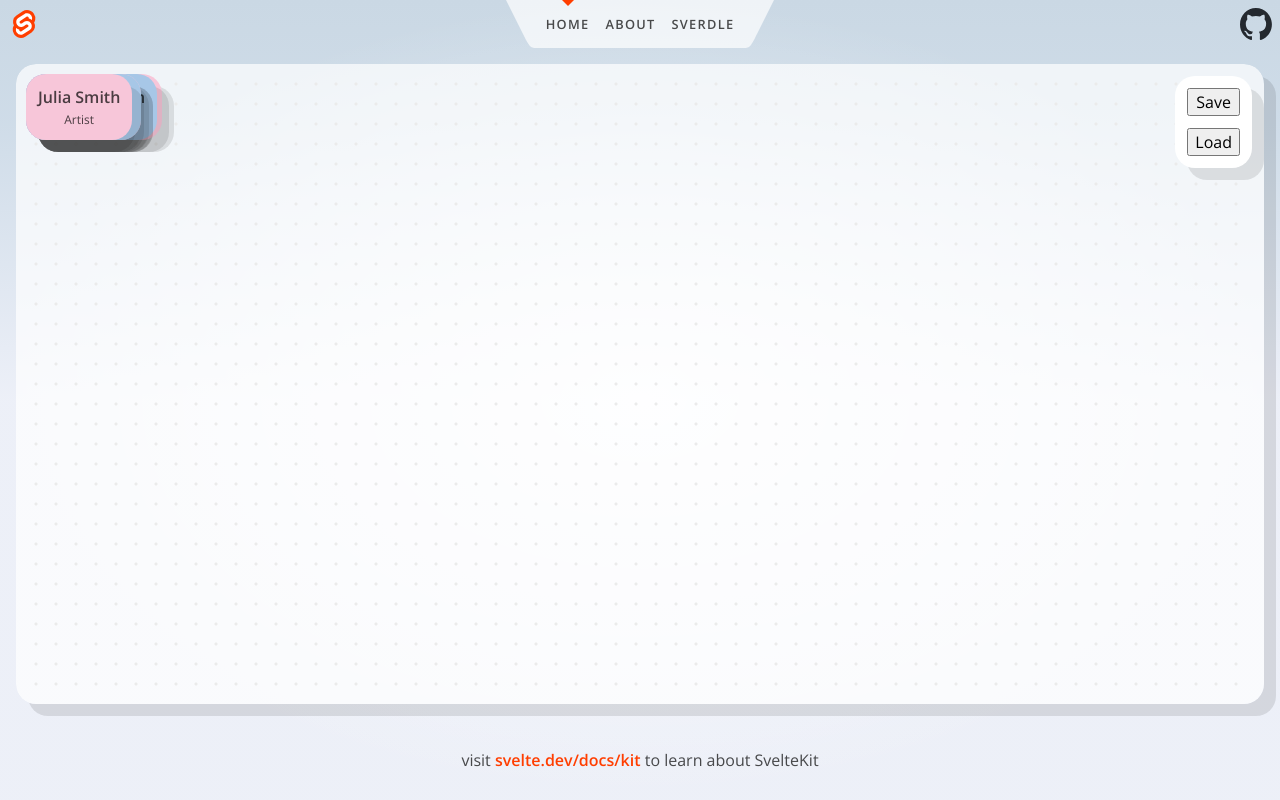
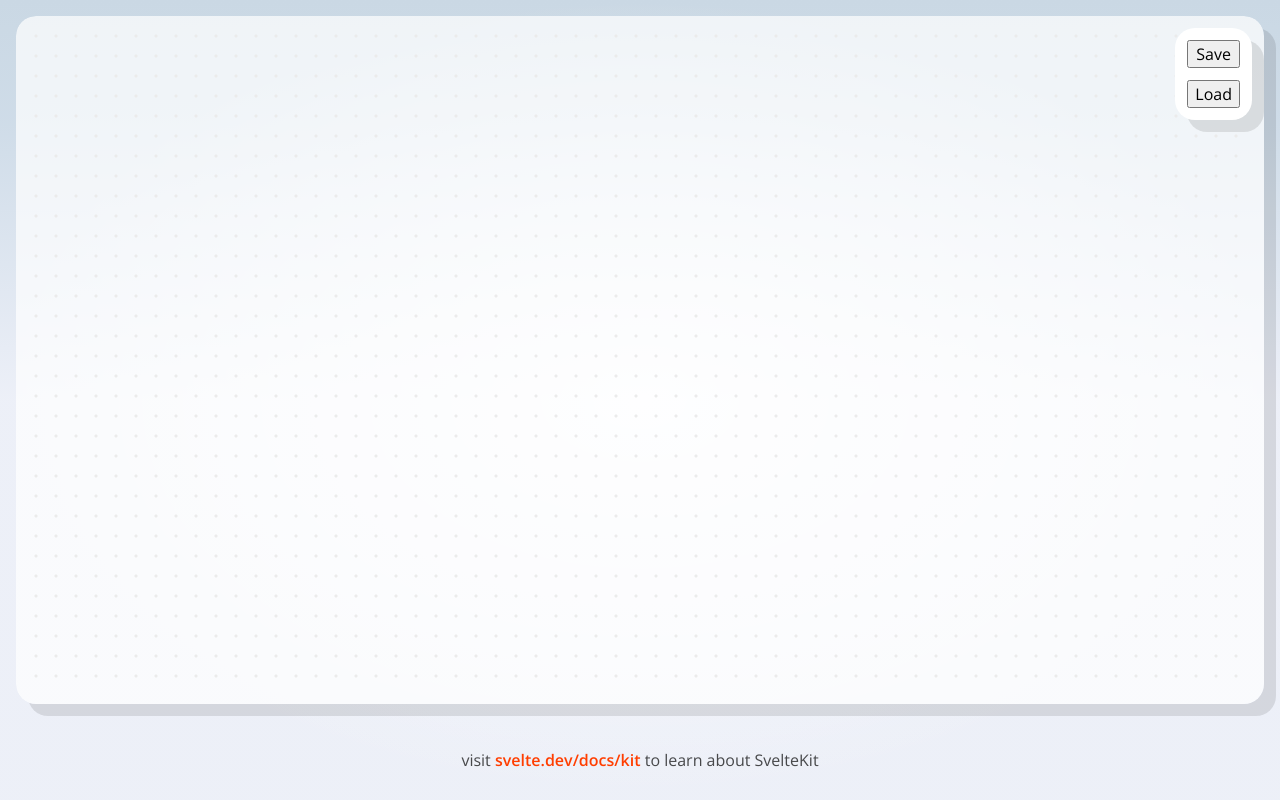
Before and after one commit to cheeseshadow/simple_forest_editor, a SvelteKit app: page / in a window 1280 px wide. Built offline with nearby package versions, Linux system fonts and the light colour scheme.

Commit message:
allow saving and loading files

```diff
--- a/src/components/Card.svelte
+++ b/src/components/Card.svelte
@@ -1,18 +1,18 @@
 <script lang="ts">
 	import { Dragndrop } from '$lib/dragndrop.svelte.js'
 	import { onMount } from 'svelte'
-	import { assumeGenderColor, type Gender } from '$lib/utils'
+	import { assumeGenderColor, type Gender } from '$lib/utils/drawing'
 
 	export let setElementRef: (el: HTMLDivElement) => void
 	let elementRef: HTMLDivElement
 
-	export let id: number
+	export let id: string
 	export let name: string
 	export let job: string
 	export let gender: Gender
 
 	export let cardSelected: boolean = false
-	export let onCardSelected: ((id: number) => void) | null = null
+	export let onCardSelected: ((id: string) => void) | null = null
 
 	const color = assumeGenderColor(gender)
 	// export let mother: string
--- a/src/components/Menu.svelte
+++ b/src/components/Menu.svelte
@@ -1,17 +1,40 @@
 <script lang="ts">
+	export let onFileLoaded: (fileContent: string) => void = () => {}
+	export let onSaveFile: () => void = () => {}
+
 	type MenuSection = 'main' | 'upload'
 
 	let page: MenuSection = 'main'
+	let input: HTMLInputElement | null = null
+
+	const loadFile = () => {
+		if (!input) return
+
+		if (input.files && input.files.length > 0) {
+			const file = input.files[0]
+			const reader = new FileReader()
+			reader.onload = (e) => {
+				const fileContent = e.target?.result
+				if (input) {
+					input.value = ''
+				}
+				onFileLoaded(fileContent as string)
+			}
+			reader.readAsText(file)
+		} else {
+			console.warn('No file selected')
+		}
+	}
 </script>
 
 <div class="menu">
 	{#if page === 'main'}
-		<button>Save</button>
+		<button onclick={onSaveFile}>Save</button>
 		<button onclick={() => (page = 'upload')}>Load</button>
 	{:else if page === 'upload'}
-		<form class="form">
+		<form class="form" onsubmit={loadFile}>
 			<button onclick={() => (page = 'main')}>Back</button>
-			<input type="file" />
+			<input type="file" bind:this={input} />
 			<button type="submit">Load</button>
 		</form>
 	{/if}
--- a/src/lib/dragndrop.svelte.ts
+++ b/src/lib/dragndrop.svelte.ts
@@ -1,4 +1,5 @@
-import type { Point } from '$lib/utils'
+import type { Point } from '$lib/utils/types'
+import { loadPosition, savePosition } from '$lib/utils/dragndrop'
 
 export class Dragndrop {
 	private id
@@ -8,10 +9,8 @@ export class Dragndrop {
 
 	dragging = $state(false)
 
-	private startX = 0
-	private startY = 0
-	private startDragX = 0
-	private startDragY = 0
+	private startPosition: Point = { x: 0, y: 0 }
+	private startDragPosition: Point = { x: 0, y: 0 }
 
 	constructor(id: string | undefined = undefined) {
 		this.id = id
@@ -19,11 +18,10 @@ export class Dragndrop {
 
 	public init = () => {
 		if (this.id) {
-			const savedPosition = sessionStorage.getItem('dragndrop' + this.id)
+			const savedPosition = loadPosition(this.id)
 			if (savedPosition) {
-				const { x, y } = JSON.parse(savedPosition)
-				this.x = x
-				this.y = y
+				this.x = savedPosition.x
+				this.y = savedPosition.y
 			}
 		}
 	}
@@ -39,10 +37,8 @@ export class Dragndrop {
 		e.preventDefault()
 		e.stopPropagation()
 		this.dragging = true
-		this.startX = this.x
-		this.startY = this.y
-		this.startDragX = e.clientX
-		this.startDragY = e.clientY
+		this.startPosition = { x: this.x, y: this.y }
+		this.startDragPosition = { x: e.clientX, y: e.clientY }
 
 		const handleMouseMove = (e: MouseEvent): void => {
 			this.updateDrag(e)
@@ -61,14 +57,14 @@ export class Dragndrop {
 	}
 
 	private updateDrag = (e: MouseEvent) => {
-		const dx = e.clientX - this.startDragX
-		const dy = e.clientY - this.startDragY
-		this.x = this.startX + dx
-		this.y = this.startY + dy
+		const dx = e.clientX - this.startDragPosition.x
+		const dy = e.clientY - this.startDragPosition.y
+		this.x = this.startPosition.x + dx
+		this.y = this.startPosition.y + dy
 	}
 
 	private savePosition = () => {
 		if (!this.id) return
-		sessionStorage.setItem('dragndrop' + this.id, JSON.stringify({ x: this.x, y: this.y }))
+		savePosition(this.id, { x: this.x, y: this.y })
 	}
 }
--- a/src/lib/dummyData.ts
+++ b/src/lib/dummyData.ts
@@ -1,4 +1,4 @@
-import type { Item } from '$lib/utils'
+import type { Item } from '$lib/utils/types'
 
 export const dummyCards: Item[] = [
 	{
--- /dev/null
+++ b/src/lib/utils/dragndrop.ts
@@ -0,0 +1,45 @@
+import type { Item, Point } from '$lib/utils/types'
+import type { SavedItem } from '$lib/utils/files'
+
+export const resetCards = () => {
+	sessionStorage.clear()
+}
+
+export const saveCards = (cards: Item[]) => {
+	const jsonString = JSON.stringify(cards)
+	sessionStorage.setItem('temp_cards', jsonString)
+}
+
+export const loadCards = (): Item[] => {
+	const savedCards = sessionStorage.getItem('temp_cards')
+	if (savedCards) {
+		return JSON.parse(savedCards)
+	}
+	return []
+}
+
+export const savePositions = (cards: SavedItem[]) => {
+	for (const card of cards) {
+		savePosition(card.item.id, card.position)
+	}
+}
+
+export const initPositions = (cards: SavedItem[]) => {
+	sessionStorage.clear()
+	saveCards(cards.map((c) => c.item))
+	for (const card of cards) {
+		savePosition(card.item.id, card.position)
+	}
+}
+
+export const savePosition = (id: string, position: Point) => {
+	sessionStorage.setItem('dragndrop' + id, JSON.stringify(position))
+}
+
+export const loadPosition = (id: string): Point | null => {
+	const savedPosition = sessionStorage.getItem('dragndrop' + id)
+	if (savedPosition) {
+		return JSON.parse(savedPosition)
+	}
+	return null
+}
--- /dev/null
+++ b/src/lib/utils/files.ts
@@ -0,0 +1,18 @@
+import type { Item, Point } from '$lib/utils/types'
+
+export type SavedItem = {
+	item: Item
+	position: Point
+}
+
+export const saveFile = (cards: SavedItem[]) => {
+	const jsonString = JSON.stringify(cards)
+	const blob = new Blob([jsonString], { type: 'application/json' })
+	const link = document.createElement('a')
+	link.href = URL.createObjectURL(blob)
+	link.download = 'data.json'
+	document.body.appendChild(link)
+	link.click()
+	document.body.removeChild(link)
+	URL.revokeObjectURL(link.href)
+}
--- /dev/null
+++ b/src/lib/utils/types.ts
@@ -0,0 +1,20 @@
+import type { Gender } from '$lib/utils/drawing'
+
+export type Item = {
+	id: string
+	name: string
+	job: string
+	gender: Gender
+	mother: number | null
+	father: number | null
+}
+
+export type Point = {
+	x: number
+	y: number
+}
+
+export type Line = {
+	start: Point
+	end: Point
+}
--- a/src/routes/+layout.svelte
+++ b/src/routes/+layout.svelte
@@ -1,13 +1,10 @@
 <script lang="ts">
-	import Header from './Header.svelte'
 	import '../app.css'
 
 	let { children } = $props()
 </script>
 
 <div class="app">
-	<Header />
-
 	<main>
 		{@render children()}
 	</main>
--- a/src/routes/+page.svelte
+++ b/src/routes/+page.svelte
@@ -3,8 +3,10 @@
 	import Card from '../components/Card.svelte'
 	import Menu from '../components/Menu.svelte'
 	import { onDestroy, onMount } from 'svelte'
-	import { dummyCards } from '$lib/dummyData'
-	import { drawLines, getCenter, getMiddle, type Item, type Line } from '$lib/utils'
+	import { drawLines, getCenter, getMiddle } from '$lib/utils/drawing'
+	import type { Item, Line } from '$lib/utils/types'
+	import { type SavedItem, saveFile } from '$lib/utils/files'
+	import { loadCards, resetCards, saveCards, savePositions } from '$lib/utils/dragndrop'
 
 	let canvas: HTMLCanvasElement
 	let container: HTMLDivElement
@@ -19,6 +21,7 @@
 	}
 
 	const updateGraph = (data: Item[]) => {
+		if (!canvas || !container) return
 		const ctx = canvas.getContext('2d')
 		if (!ctx) return
 
@@ -31,6 +34,7 @@
 		ctx.beginPath()
 
 		for (let item of data) {
+			if (!divRefs[item.id]) continue
 			const parents = [item.mother, item.father].filter((i) => i !== null)
 			const itemCoords = getCenter(divRefs[item.id], dragndrop.position)
 
@@ -79,13 +83,14 @@
 	}
 
 	const dragndrop = new Dragndrop()
-	const cards = dummyCards
+	let cards: Item[] = []
 
-	const divRefs: { [key: number]: HTMLDivElement } = {}
+	const divRefs: { [key: string]: HTMLDivElement } = {}
 
-	const onCardSelected = (id: number) => {
-		selectedCard = id
-		updateGraph(cards)
+	const onCardSelected = (id: string) => {
+		// selectedCard = id
+		// updateGraph(cards)
+		console.log(id)
 	}
 
 	// const dropCardSelection = () => {
@@ -93,13 +98,55 @@
 	// 	updateGraph(cards)
 	// }
 
+	const initScene = (savedCards: SavedItem[]) => {
+		resetCards()
+		savePositions(savedCards)
+		cards = savedCards.map((savedItem) => savedItem.item)
+		saveCards(cards)
+	}
+
+	const onFileLoaded = (fileContent: string) => {
+		try {
+			const jsonData = JSON.parse(fileContent)
+			if (Array.isArray(jsonData)) {
+				const savedItems = jsonData as SavedItem[]
+				initScene(savedItems)
+			} else {
+				alert('Invalid JSON data')
+			}
+		} catch (error) {
+			alert(`Error parsing JSON: ${error}`)
+		}
+	}
+
+	const onSaveFile = () => {
+		const savedItems: SavedItem[] = cards.map((item) => {
+			const styles = window.getComputedStyle(divRefs[item.id])
+			return {
+				item,
+				position: {
+					x: parseInt(styles.left),
+					y: parseInt(styles.top)
+				}
+			}
+		})
+
+		saveFile(savedItems)
+	}
+
 	onMount(() => {
 		window.addEventListener('resize', resizeCanvas)
 		window.addEventListener('mousemove', () => {
 			updateGraph(cards)
 		})
 		resizeCanvas()
-		updateGraph(cards)
+
+		const savedCards = loadCards()
+		if (savedCards) {
+			cards = savedCards
+			// initScene(savedCards)
+			updateGraph(cards)
+		}
 	})
 
 	onDestroy(() => {
@@ -113,7 +160,7 @@
 </svelte:head>
 
 <div class="main-canvas" onmousedown={dragndrop.startDrag} bind:this={container}>
-	<Menu />
+	<Menu {onFileLoaded} {onSaveFile} />
 	<canvas class="backdrops" bind:this={canvas}></canvas>
 	<div class="container-background">
 		<div class="main-container" style="translate: {dragndrop.x}px {dragndrop.y}px;">
--- a/src/routes/Header.svelte
+++ /dev/null
@@ -1,129 +0,0 @@
-<script lang="ts">
-	import { page } from '$app/state';
-	import logo from '$lib/images/svelte-logo.svg';
-	import github from '$lib/images/github.svg';
-</script>
-
-<header>
-	<div class="corner">
-		<a href="https://svelte.dev/docs/kit">
-			<img src={logo} alt="SvelteKit" />
-		</a>
-	</div>
-
-	<nav>
-		<svg viewBox="0 0 2 3" aria-hidden="true">
-			<path d="M0,0 L1,2 C1.5,3 1.5,3 2,3 L2,0 Z" />
-		</svg>
-		<ul>
-			<li aria-current={page.url.pathname === '/' ? 'page' : undefined}>
-				<a href="/">Home</a>
-			</li>
-			<li aria-current={page.url.pathname === '/about' ? 'page' : undefined}>
-				<a href="/about">About</a>
-			</li>
-			<li aria-current={page.url.pathname.startsWith('/sverdle') ? 'page' : undefined}>
-				<a href="/sverdle">Sverdle</a>
-			</li>
-		</ul>
-		<svg viewBox="0 0 2 3" aria-hidden="true">
-			<path d="M0,0 L0,3 C0.5,3 0.5,3 1,2 L2,0 Z" />
-		</svg>
-	</nav>
-
-	<div class="corner">
-		<a href="https://github.com/sveltejs/kit">
-			<img src={github} alt="GitHub" />
-		</a>
-	</div>
-</header>
-
-<style>
-	header {
-		display: flex;
-		justify-content: space-between;
-	}
-
-	.corner {
-		width: 3em;
-		height: 3em;
-	}
-
-	.corner a {
-		display: flex;
-		align-items: center;
-		justify-content: center;
-		width: 100%;
-		height: 100%;
-	}
-
-	.corner img {
-		width: 2em;
-		height: 2em;
-		object-fit: contain;
-	}
-
-	nav {
-		display: flex;
-		justify-content: center;
-		--background: rgba(255, 255, 255, 0.7);
-	}
-
-	svg {
-		width: 2em;
-		height: 3em;
-		display: block;
-	}
-
-	path {
-		fill: var(--background);
-	}
-
-	ul {
-		position: relative;
-		padding: 0;
-		margin: 0;
-		height: 3em;
-		display: flex;
-		justify-content: center;
-		align-items: center;
-		list-style: none;
-		background: var(--background);
-		background-size: contain;
-	}
-
-	li {
-		position: relative;
-		height: 100%;
-	}
-
-	li[aria-current='page']::before {
-		--size: 6px;
-		content: '';
-		width: 0;
-		height: 0;
-		position: absolute;
-		top: 0;
-		left: calc(50% - var(--size));
-		border: var(--size) solid transparent;
-		border-top: var(--size) solid var(--color-theme-1);
-	}
-
-	nav a {
-		display: flex;
-		height: 100%;
-		align-items: center;
-		padding: 0 0.5rem;
-		color: var(--color-text);
-		font-weight: 700;
-		font-size: 0.8rem;
-		text-transform: uppercase;
-		letter-spacing: 0.1em;
-		text-decoration: none;
-		transition: color 0.2s linear;
-	}
-
-	a:hover {
-		color: var(--color-theme-1);
-	}
-</style>
```
Also changed, not shown: src/lib/utils/drawing.ts (renamed from src/lib/utils.ts, +2 -21 lines).
